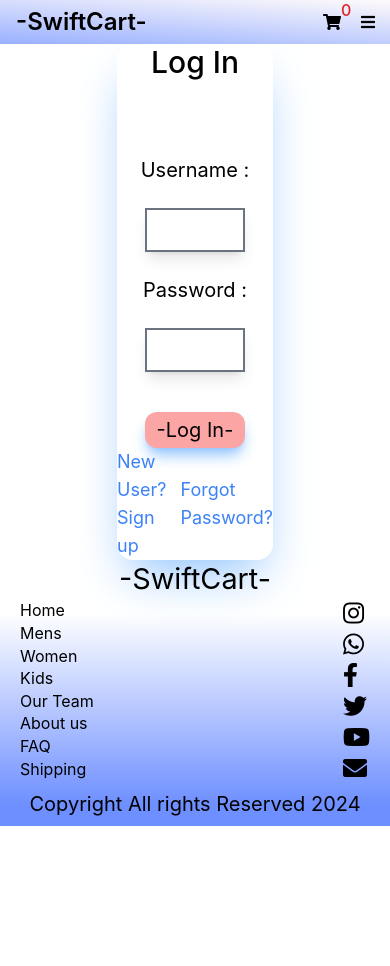
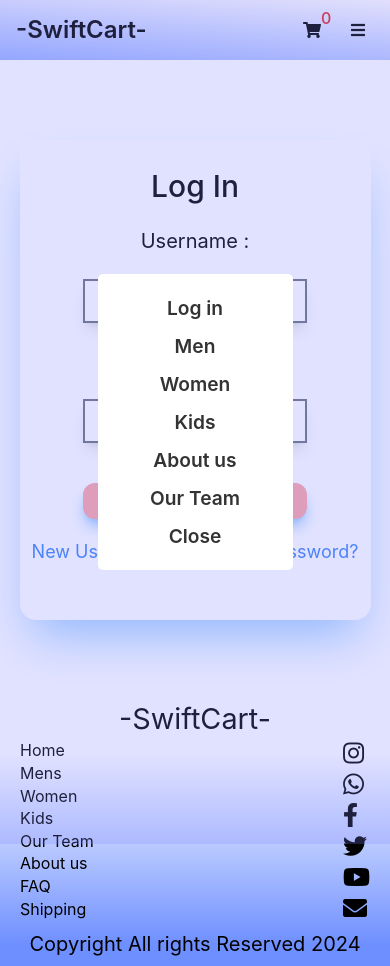
Before and after one commit to HuSTLeR1709/swiftcart, a React (Create React App) app: page /login in a window 390 px wide. Both pictures are taken after a click on the button 368 px from the left and 24 px from the top of the page. Before the commit the page ends 844 px from the top, so only its background shows below. Built offline with nearby package versions, Linux system fonts and the light colour scheme.

Commit message:
added menu button

```diff
--- a/src/components/Login.js
+++ b/src/components/Login.js
@@ -1,21 +1,22 @@
 import React from 'react'
 import { Link } from 'react-router-dom';
+import './login.css'
 
 const Login = () => {
   return (
     <>
-        <div className='wrapper w-full h-screen flex justify-center items-center'>
+        <div className='loginwrapper w-full h-screen flex justify-center items-center'>
         <div className='formcontainer w-2/5 h-4/5 shadow-2xl shadow-blue-300 rounded-2xl justify-center items-center flex flex-col'>
         <div className='flex justify-center text-3xl font-medium'>
             <p>Log In</p>
         </div>
         <div className=' w-4/5 h-3/5 mt-5 flex flex-col gap-3 items-center'>
-        <div className='w-full flex flex-col items-center mt-14 gap-6'>
+        <div className='username w-full flex flex-col items-center mt-14 gap-6'>
             <p className='text-xl'> Username :</p>
         <input type='text' className='border-2 w-4/5 shadow-lg'></input>
         <p className='text-xl'> Password :</p>
         <input type='text' className='border-2 w-4/5 shadow-lg'></input>
-        <button className=' w-4/5 mt-4  bg-red-300 hover:bg-blue-300 p-1 text-xl rounded-xl shadow-lg shadow-blue-300'> -Log In- </button>
+        <button className=' w-4/5 mt-4  bg-red-300 hover:bg-blue-300 p-1 text-xl rounded-xl shadow-lg shadow-blue-300'><Link to='/'> -Log In-</Link> </button>
         </div>
 
         </div>
--- a/src/components/Navbar.css
+++ b/src/components/Navbar.css
@@ -2,9 +2,7 @@
     background: rgb(153,176,255);
 background: linear-gradient(4deg, rgba(153,176,255,1) 0%, rgba(255,251,251,1) 100%);
 }
-.menubutton{
-  display: none;
-}
+
 @media (max-width: 480px) {
     .nav{
       width: 100%;
@@ -23,10 +21,59 @@ background: linear-gradient(4deg, rgba(153,176,255,1) 0%, rgba(255,251,251,1) 10
     .login{
       display: none;
     }
-    .menubutton{
-      display: flex;
-    }
     .buttonholder{
       gap: 20px;
     }
   }
+
+  .menu-container {
+  position: relative;
+}
+
+.menu-button {
+  color: black;
+  padding: 10px;
+  cursor: pointer;
+  display: none;
+}
+
+.overlay {
+  position: fixed;
+  top: 0;
+  left: 0;
+  width: 100%;
+  height: 100%;
+  background: rgba(129, 133, 252, 0.238);
+  display: flex;
+  align-items: center;
+  justify-content: center;
+}
+
+.menu {
+  background-color: #fff;
+  padding: 10px;
+  border-radius: 5px;
+  text-align: center;
+  width: 20%;
+}
+
+.menu p {
+  font-size: 1.2em;
+  margin: 10px 0;
+  cursor: pointer;
+  color: #333;
+}
+
+.menu p:hover {
+  color: #048dfd;
+}
+
+@media only screen and (max-width: 600px) {
+  .menu-button {
+    display: block; /* Show the button for screens with a width of 600px or less */
+  }
+
+  .menu {
+    width: 50%; /* Adjust the width of the menu for small screens */
+  }
+}
--- a/src/components/Navbar.js
+++ b/src/components/Navbar.js
@@ -6,6 +6,16 @@ import { ShopContext } from './context/ShopContext';
 const Navbar = () => {
   const {totalcartitems} = useContext(ShopContext);
   const [menu, setMenu] = useState('home')
+    const [isMenuOpen, setMenuOpen] = useState(false);
+
+    const toggleMenu = () => {
+      setMenuOpen(!isMenuOpen);
+    };
+
+    const closeMenu = () => {
+      setMenuOpen(false);
+    };
+
   return (
     <>
         <div className='nav w-full h-auto flex flex-row justify-between items-center p-2 px-4'>
@@ -23,7 +33,24 @@ const Navbar = () => {
         <div className='buttonholder flex gap-8'>
         <button className='login border-2 p-1 border-white rounded-3xl px-4 shadow-md border-double shadow-blue-400 hover:text-orange-500'><Link to='/login'>Log in</Link></button>
             <button className='font-medium hover:text-orange-500'><Link to='/cart'><i class="fas fa-shopping-cart"></i></Link><span className='absolute text-red-600 -translate-y-3'>{totalcartitems()}</span> </button>
-            <button className='menubutton mt-1'><i class="fas fa-bars"></i></button>
+            <div className="menu-container">
+      <button onClick={toggleMenu} className="menu-button">
+      <i class="fas fa-bars"></i>
+      </button>
+      {isMenuOpen && (
+        <div className="overlay" onClick={closeMenu}>
+          <div className="menu">
+            <p onClick={closeMenu} className='text-lg font-semibold'><Link to='/login'>Log in</Link></p>
+            <p onClick={closeMenu} className='text-lg font-semibold'><Link to='/mens'>Men</Link></p>
+            <p onClick={closeMenu} className='text-lg font-semibold'><Link to='/womens'>Women</Link> </p>
+            <p onClick={closeMenu} className='text-lg font-semibold'><Link to='/kids'>Kids</Link> </p>
+            <p onClick={closeMenu} className='text-lg font-semibold'><Link to='/about'>About us</Link></p>
+            <p onClick={closeMenu} className='text-lg font-semibold'><Link to='/ourteam'>Our Team</Link></p>
+            <p onClick={closeMenu} className='text-lg font-semibold'>Close</p>
+          </div>
+        </div>
+      )}
+    </div>
         </div>
 
         </div>
--- /dev/null
+++ b/src/components/login.css
@@ -0,0 +1,12 @@
+@media (max-width:600px) {
+    .formcontainer{
+        width: 90%;
+        height: 75%;
+    }
+    .loginwrapper{
+        height: 40em;
+    }
+    .username{
+        margin-top: 1%;
+    }
+}
```
